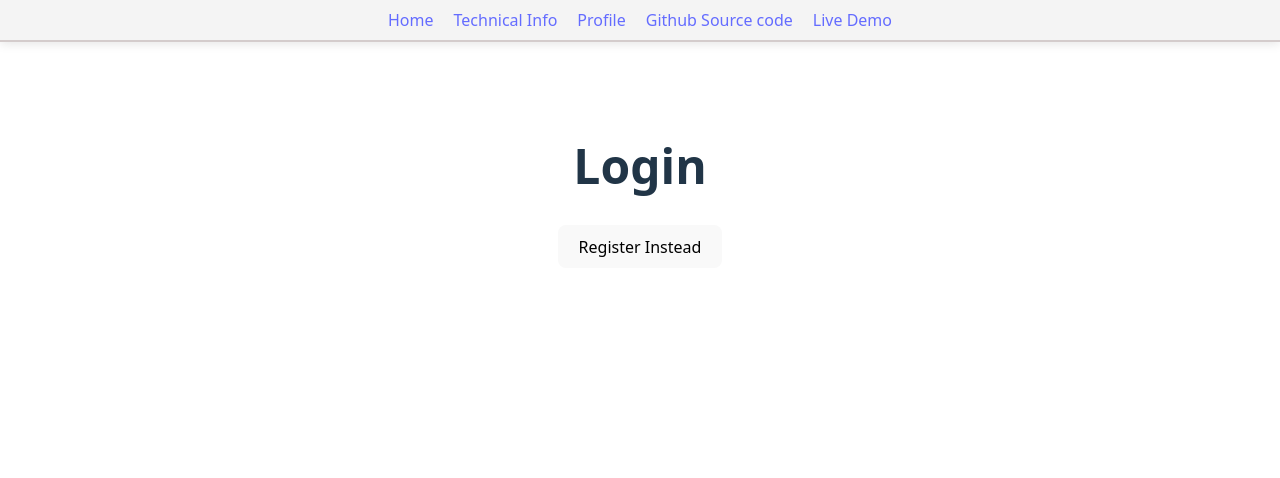
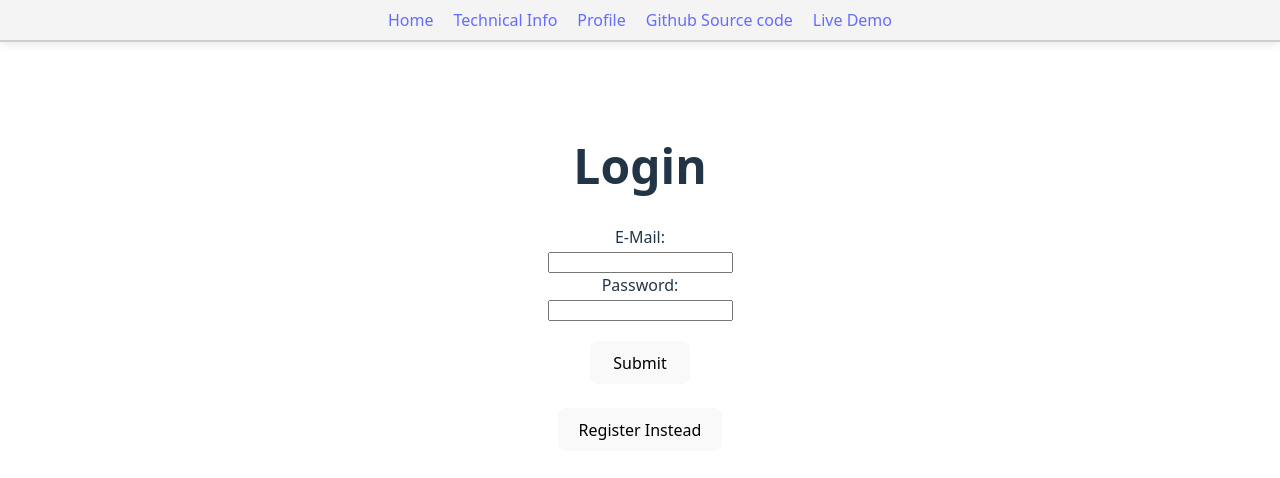
Before and after one commit to amaldevelops/messaging-app, a React (Vite) app in the folder frontend/: page /messaging-app/login in a window 1280 px wide. Shown: the top 478 px of the page. Built offline with nearby package versions, Linux system fonts and the light colour scheme.

Commit message:
Update CSS and add login form

```diff
--- a/frontend/src/App.jsx
+++ b/frontend/src/App.jsx
@@ -13,8 +13,16 @@ function App() {
     <>
       <div>
         <h1>Web Based Messaging App </h1>
-        <button onClick={() => Navigate("login")}>Login</button>
-        <button onClick={() => Navigate("register")}>Register</button>
+
+        <button className="button-container" onClick={() => Navigate("login")}>
+          Login
+        </button>
+        <button
+          className="button-container"
+          onClick={() => Navigate("register")}
+        >
+          Register
+        </button>
         <Outlet />
       </div>
     </>
--- a/frontend/src/components/Login.jsx
+++ b/frontend/src/components/Login.jsx
@@ -3,9 +3,40 @@ import { useNavigate } from "react-router-dom";
 function Login() {
   const Navigate = useNavigate();
 
+  const handleSubmit = (event) => {
+    event.preventDefault();
+    Navigate("/messaging-app/messages");
+  };
+
   return (
     <div>
       <h1>Login</h1>
+      <form onSubmit={handleSubmit}>
+        <label htmlFor="email">E-Mail: </label>
+        <br />
+        <input
+          name="email"
+          id="email"
+          type="email"
+          autoComplete="username" // Recommended for email fields to help password managers
+          required // Make email input required
+        ></input>
+        <br />
+        <label htmlFor="password">Password:</label>
+        <br />
+        <input
+          name="password"
+          id="password"
+          type="password"
+          autoComplete="current-password" // CRITICAL for security and password managers
+          required // Make password input required
+        ></input>
+        <br />
+        <div className="form-button-container">
+          <button type="submit">Submit</button>
+        </div>
+      </form>
+      <br />
       <button onClick={() => Navigate("/messaging-app/register")}>
         Register Instead
       </button>
--- a/frontend/src/index.css
+++ b/frontend/src/index.css
@@ -171,3 +171,15 @@ li::before {
     padding: 0.5rem;
   }
 }
+
+.form-button-container {
+  margin-top: 20px; /* Adjust this value as needed for your desired gap */
+  /* Or use a responsive unit */
+  /* margin-top: 1.5rem; */
+}
+
+.button-container {
+  margin-left: 50px; /* Adjust this value as needed for your desired gap */
+  /* Or use a responsive unit */
+  /* margin-top: 1.5rem; */
+}
```
